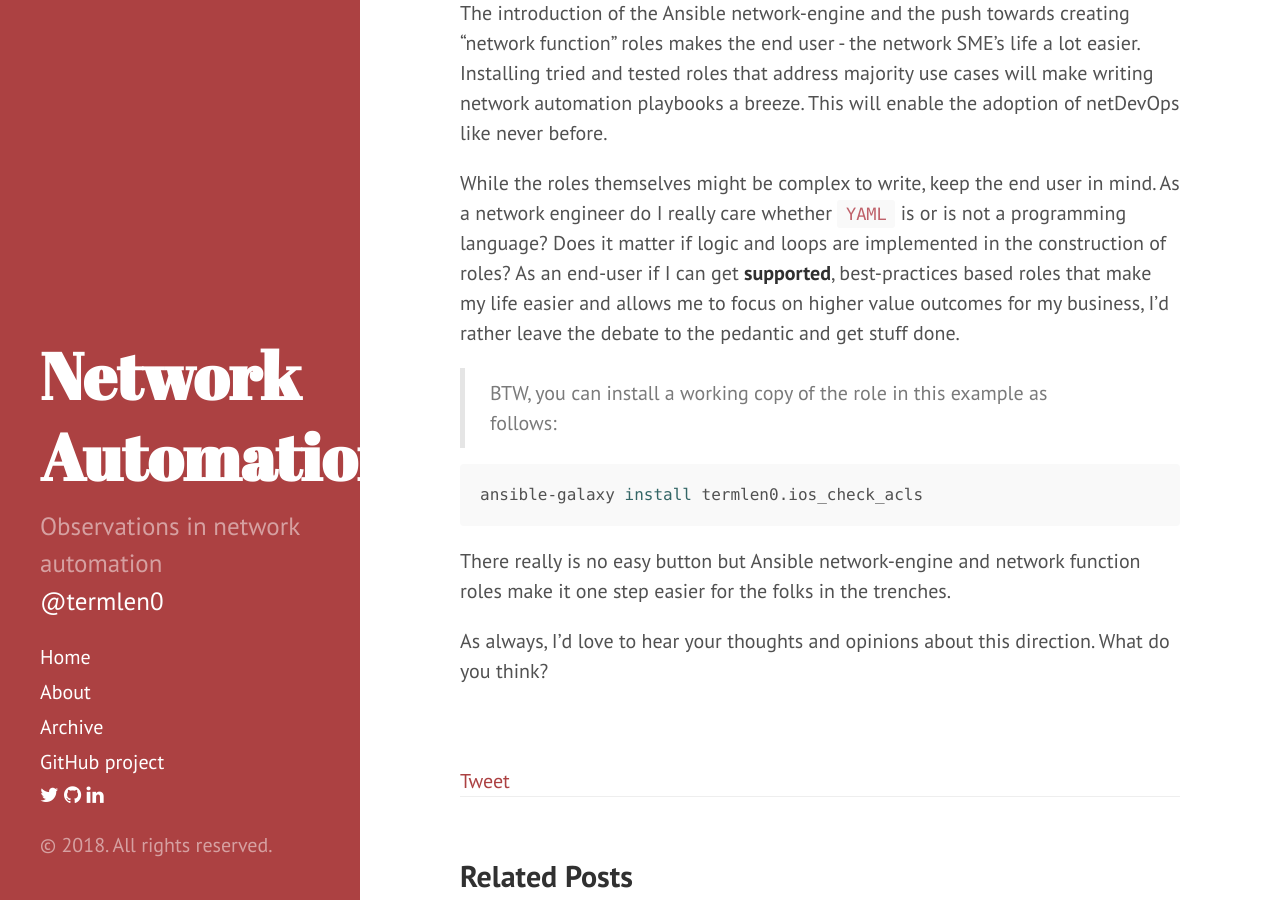
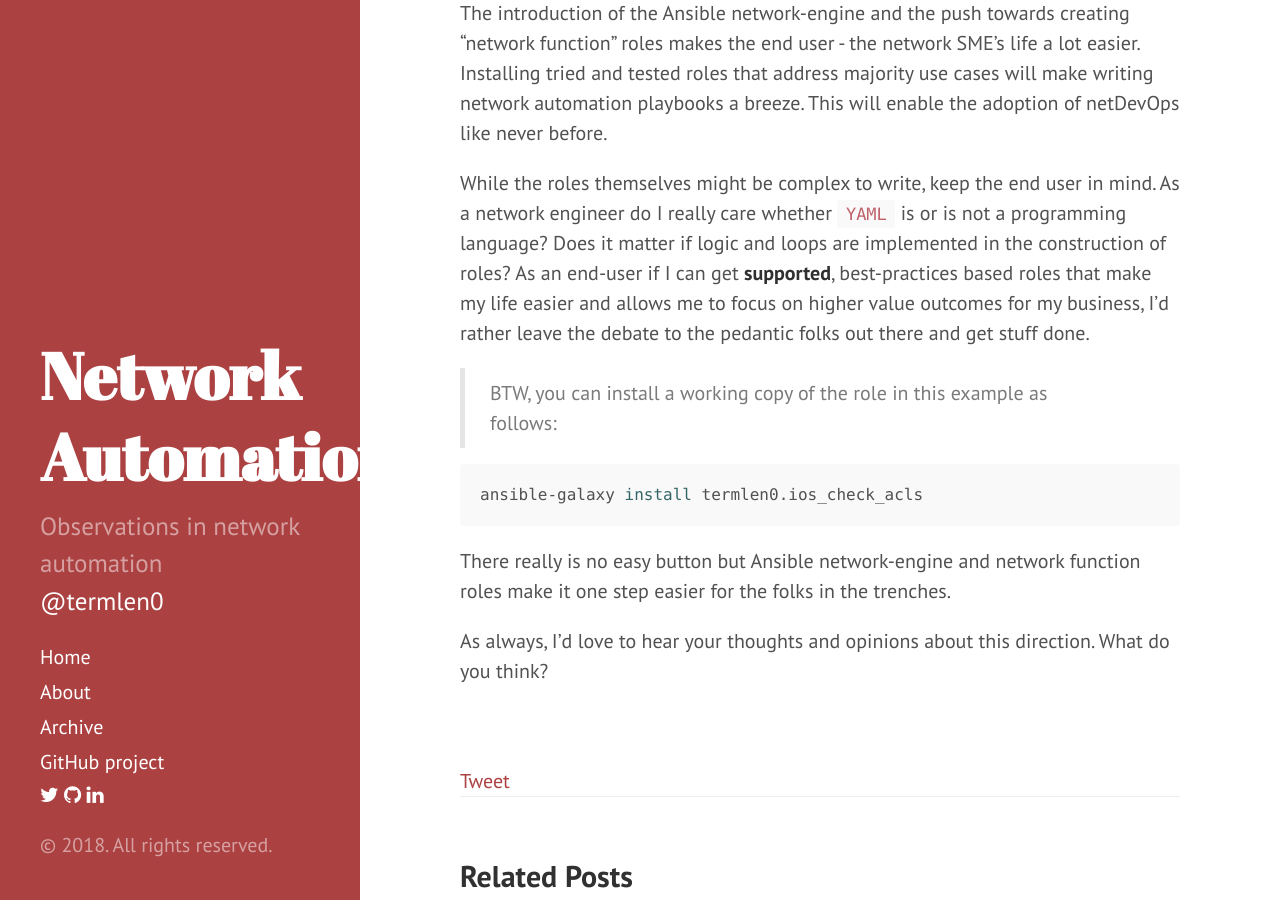
Before and after one commit to termlen0/termlen0.github.io, a Jekyll site: the page built from _posts/2018-07-30-observations.md, in a window 1280 px wide and 900 px high, scrolled down 5310 px. Built offline with Jekyll 4.4.1, drawn with Linux system fonts in a browser that asks for light colours; nearby versions of some CDN libraries; Markdown is read by kramdown in place of the engine named in the settings; comment, search, counter and statistics services are not loaded.

Commit message:
reworded

```diff
--- a/_posts/2018-07-30-observations.md
+++ b/_posts/2018-07-30-observations.md
@@ -129,7 +129,7 @@
 
 The introduction of the Ansible network-engine and the push towards creating "network function" roles makes the end user - the network SME's life a lot easier. Installing tried and tested roles that address majority use cases will make writing network automation playbooks a breeze. This will enable the adoption of netDevOps like never before.
 
-While the roles themselves might be complex to write, keep the end user in mind. As a network engineer do I really care whether `YAML` is or is not a programming language? Does it matter if logic and loops are implemented in the construction of roles? As an end-user if I can get  **supported**, best-practices based roles that make my life easier and allows me to focus on higher value outcomes for my business, I'd rather leave the debate to the pedantic and get stuff done.
+While the roles themselves might be complex to write, keep the end user in mind. As a network engineer do I really care whether `YAML` is or is not a programming language? Does it matter if logic and loops are implemented in the construction of roles? As an end-user if I can get  **supported**, best-practices based roles that make my life easier and allows me to focus on higher value outcomes for my business, I'd rather leave the debate to the pedantic folks out there and get stuff done.
 
 > BTW, you can install a working copy of the role in this example as follows:
 
```
Also changed, not shown: 2 other files.
